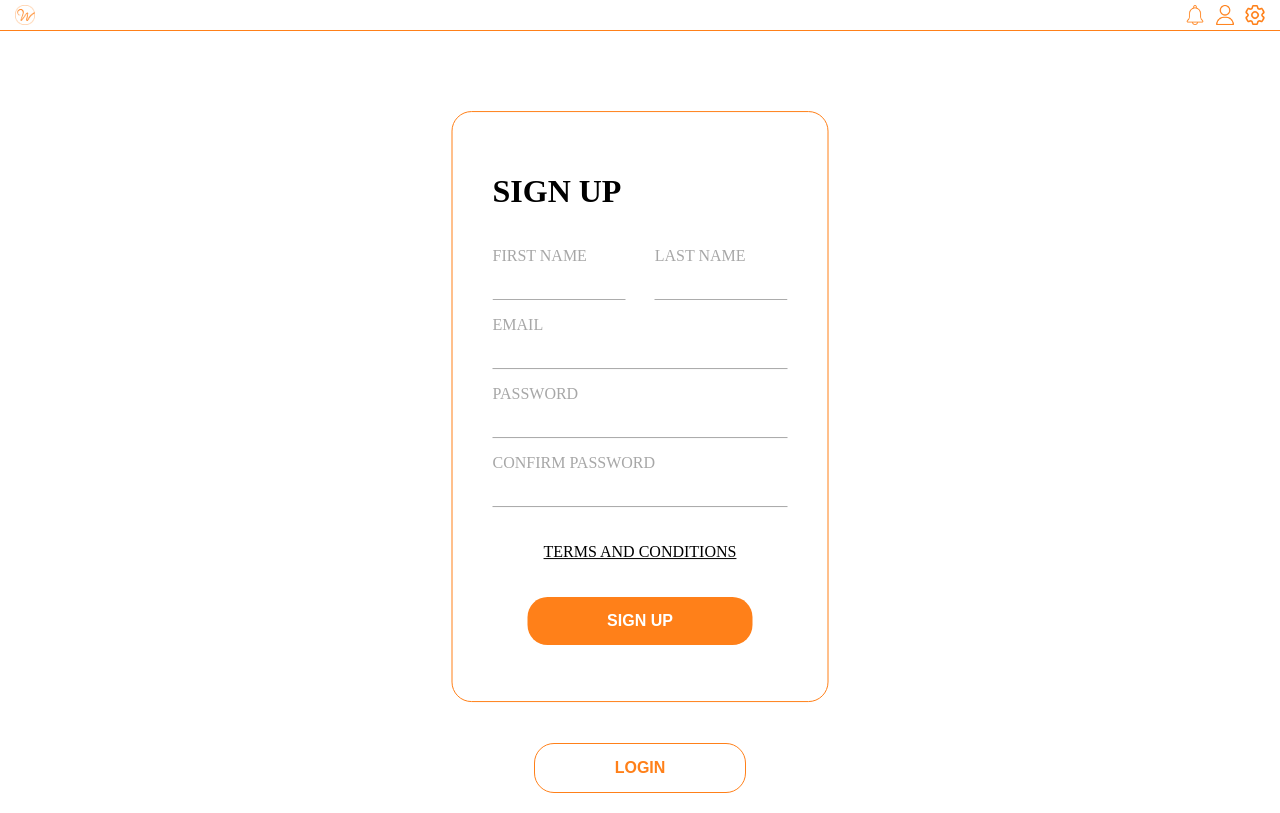
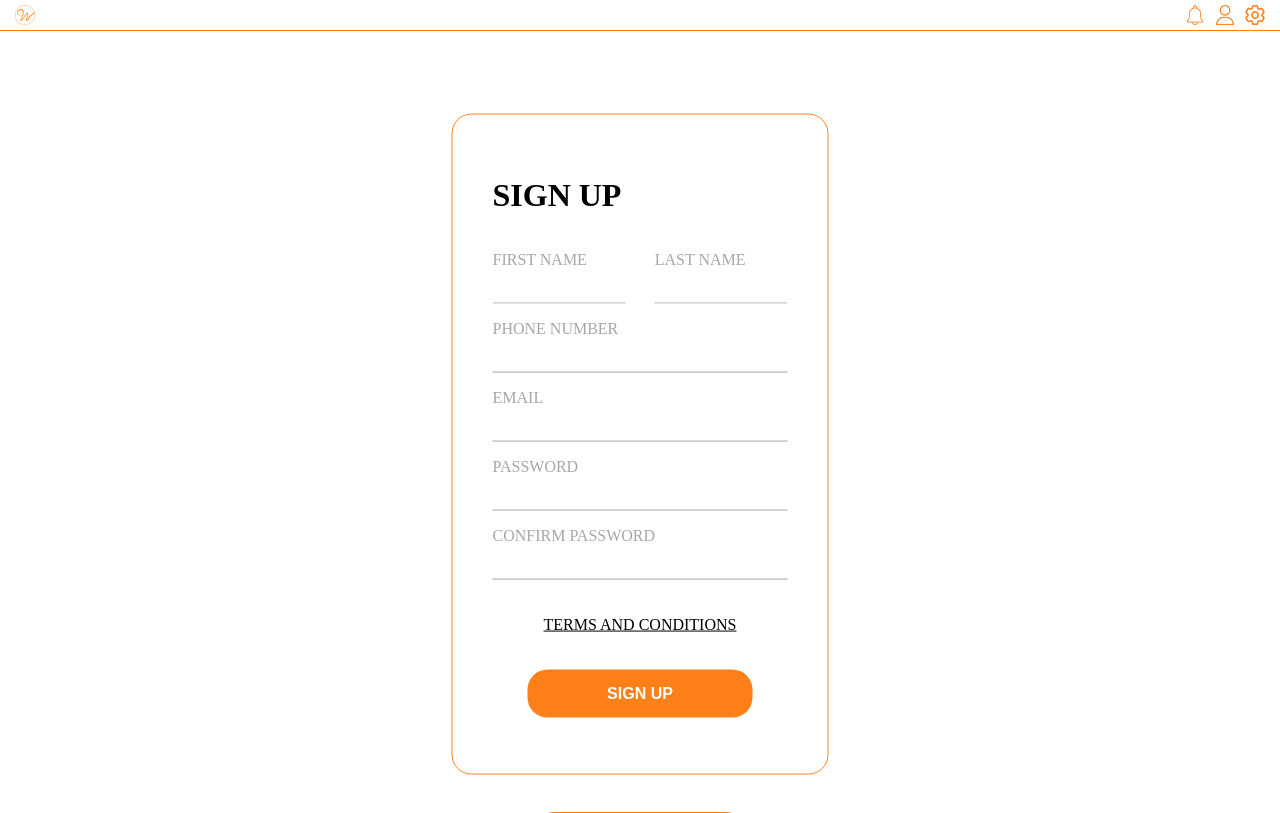
Before and after one commit to Hungr-yy/DaedaleanProj, a Django app: page /register in a window 1280 px wide. Shown: the top 813 px of the page. Run offline with Django 4.2, Linux system fonts and the light colour scheme.

Commit message:
Update register.html

```diff
--- a/templates/register.html
+++ b/templates/register.html
@@ -215,6 +215,8 @@
                         <input class="input_line" type="text" name="last_name" />
                     </div>
                 </div>
+                <p align="left">PHONE NUMBER</p>
+                <input class="input_line" type="text" name="phone" />
                 <p align="left">EMAIL</p>
                 <input class="input_line" type="email" name="email" />
                 <p align="left">PASSWORD</p>
```
